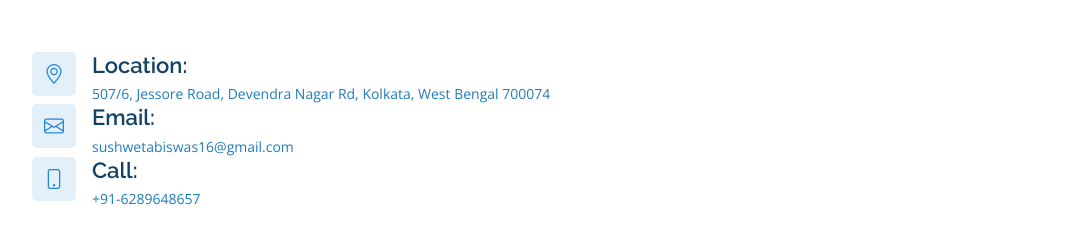
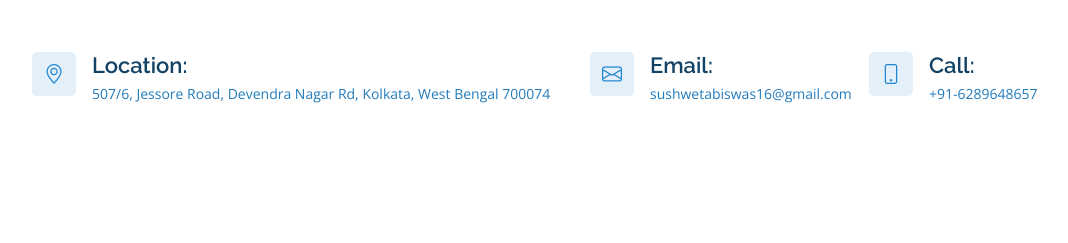
Before and after one commit to smilenshinedental/smilenshine, a plain HTML site: page index.html in a window 1280 px wide. Shown: the part 3198-3441 px from the top of the page, without its empty margins (50-1118 px from the left). After the commit the page ends 3382 px from the top, so only its background shows below. Drawn offline with nearby package versions, Linux system fonts and the light colour scheme.

Commit message:
Update style.css

```diff
--- a/assets/css/style.css
+++ b/assets/css/style.css
@@ -1894,3 +1894,7 @@ section {
   color: #fff;
   text-decoration: none;
 }
+.grid-container {
+  display: grid;
+  grid-template-columns: 2fr 1fr 1fr;
+}
```
